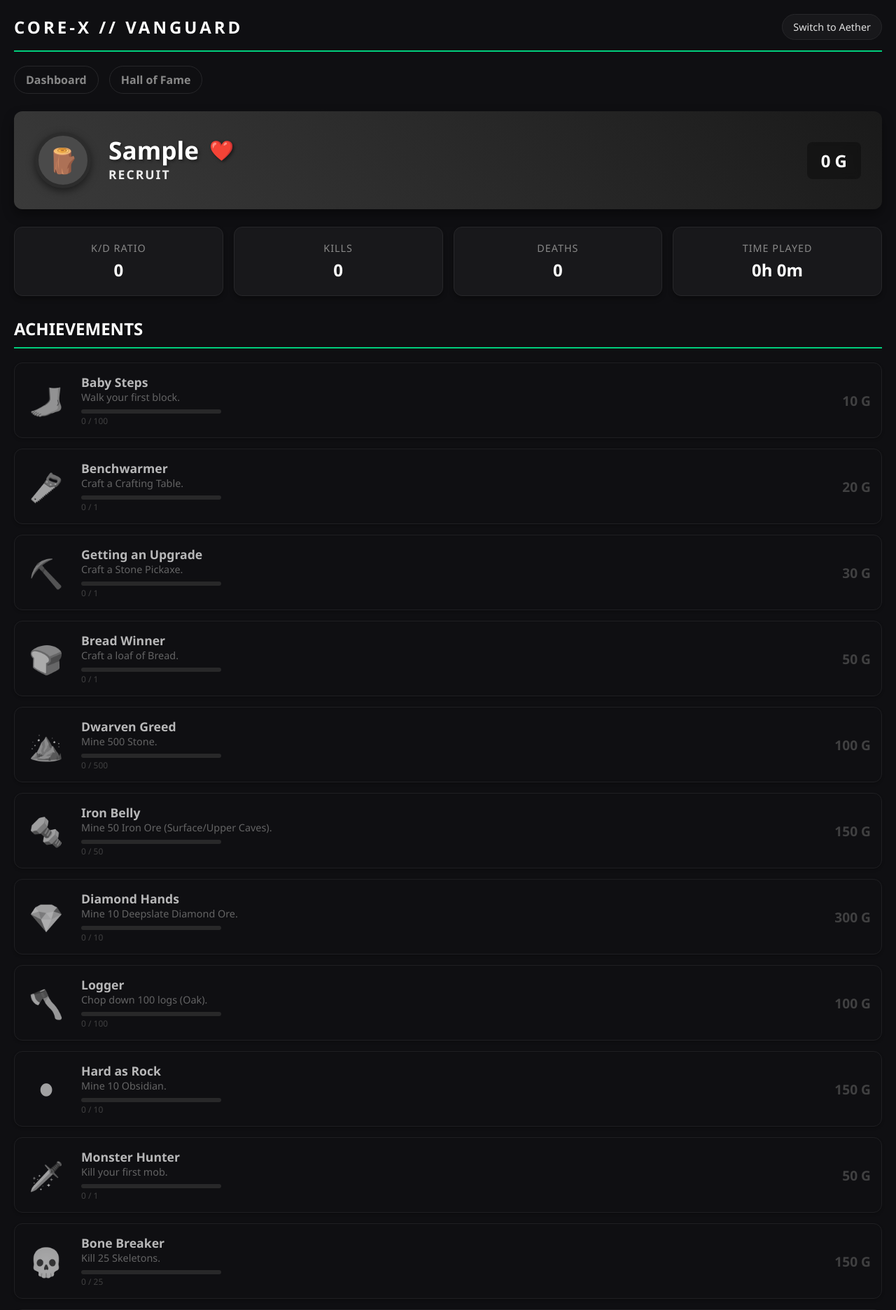
After one commit to usr-frank/core-x, a Flask app: page /player/1 in a window 1280 px wide. The commit adds this page. Shown: the top 1872 px of the page at 70% size. Run offline with Flask 3, Linux system fonts and the light colour scheme; data comes from the database, SQL or seed files in the repository; tables that the repository leaves empty hold one stand-in row (values such as "Sample post").

Commit message:
Phase 5: Player Profiles & Calling Cards
- Implemented new route `/player/<uuid>` for detailed player stats.
- Added `get_player_era` logic to determine Calling Card style based on score.
- Created `templates/profile.html` with Calling Card, Combat Record, and Achievement list.
- Updated `static/style.css` with Era-specific gradients and Diamond animation.
- Updated `templates/index.html` to link Gamertags to profiles safely.
- Documented changes in README.md.

```diff
--- a/app.py
+++ b/app.py
@@ -75,6 +75,20 @@ def get_server_era(total_score):
             "max": max_s,
             "progress": progress
         }
+
+def get_player_era(score):
+    """
+    Calculates the Individual Player Era based on their Score.
+    This determines the visual style of their Calling Card.
+    """
+    if score >= 25000:
+        return "diamond-age"
+    elif score >= 10000:
+        return "iron-age"
+    elif score >= 5000:
+        return "bronze-age"
+    else:
+        return "stone-age"
 
 def get_player_rank(score):
     # Recruit: 0-499
@@ -338,6 +352,147 @@ def leaderboard():
                            no_lifers=no_lifers,
                            runners=runners)
 
+@app.route('/player/<uuid>')
+def player_profile(uuid):
+    conn = get_db_connection()
+
+    # 1. Fetch Player Basic Info & Total Score
+    player_row = conn.execute('''
+        SELECT
+            p.gamertag,
+            p.uuid,
+            p.last_seen,
+            COALESCE(SUM(d.points), 0) as score
+        FROM players p
+        LEFT JOIN unlocks u ON p.uuid = u.player_uuid
+        LEFT JOIN definitions d ON u.achievement_id = d.id
+        WHERE p.uuid = ?
+        GROUP BY p.uuid
+    ''', (uuid,)).fetchone()
+
+    if not player_row:
+        conn.close()
+        return "Player not found", 404
+
+    # 2. Fetch Stats
+    stats_rows = conn.execute('''
+        SELECT stat_name, value
+        FROM player_stats
+        WHERE player_uuid = ?
+    ''', (uuid,)).fetchall()
+
+    stats = {row['stat_name']: row['value'] for row in stats_rows}
+
+    # 3. Process Stats
+    kills = stats.get('total_kills', 0)
+    deaths = stats.get('total_deaths', 0)
+    play_time_ticks = stats.get('play_time_ticks', 0)
+    distance_cm = stats.get('distance_walked', 0)
+
+    # K/D Ratio
+    kd_ratio = round(kills / deaths, 2) if deaths > 0 else kills
+
+    # Playtime (Ticks -> Hours, Minutes)
+    # 20 ticks = 1 sec
+    total_seconds = play_time_ticks // 20
+    hours = total_seconds // 3600
+    minutes = (total_seconds % 3600) // 60
+    playtime_str = f"{hours}h {minutes}m"
+
+    # Distance (cm -> km)
+    distance_km = round(distance_cm / 100000, 2)
+
+    # 4. Fetch Achievements (Unlocked & Locked)
+    # Get Unlocked
+    unlocks = conn.execute('''
+        SELECT d.id, d.name, d.description, d.icon, u.unlocked_at, d.threshold, d.points
+        FROM unlocks u
+        JOIN definitions d ON u.achievement_id = d.id
+        WHERE u.player_uuid = ?
+        ORDER BY u.unlocked_at DESC
+    ''', (uuid,)).fetchall()
+
+    unlocked_ids = {u['id'] for u in unlocks}
+
+    # Get Locked (Progress)
+    # We need to fetch all definitions that are NOT in unlocked_ids
+    # AND left join with player_progress
+
+    params = [uuid]
+    if unlocked_ids:
+        placeholders = ','.join(['?'] * len(unlocked_ids))
+        params.extend(list(unlocked_ids))
+        query = f'''
+            SELECT d.id, d.name, d.description, d.icon, pp.current_value, d.threshold, d.points
+            FROM definitions d
+            LEFT JOIN player_progress pp ON d.id = pp.achievement_id AND pp.player_uuid = ?
+            WHERE d.id NOT IN ({placeholders})
+        '''
+    else:
+        query = '''
+            SELECT d.id, d.name, d.description, d.icon, pp.current_value, d.threshold, d.points
+            FROM definitions d
+            LEFT JOIN player_progress pp ON d.id = pp.achievement_id AND pp.player_uuid = ?
+        '''
+
+    progress_rows = conn.execute(query, tuple(params)).fetchall()
+
+    processed_unlocks = []
+    for u in unlocks:
+        processed_unlocks.append({
+            "name": u['name'],
+            "description": u['description'],
+            "icon": u['icon'],
+            "unlocked_at": u['unlocked_at'],
+            "is_unlocked": True,
+            "progress": 100,
+            "current": u['threshold'],
+            "total": u['threshold'],
+            "points": u['points']
+        })
+
+    processed_progress = []
+    for pr in progress_rows:
+        current = pr['current_value'] if pr['current_value'] else 0
+        percent = min(100, int((current / pr['threshold']) * 100))
+        processed_progress.append({
+            "name": pr['name'],
+            "description": pr['description'],
+            "icon": pr['icon'],
+            "is_unlocked": False,
+            "progress": percent,
+            "current": current,
+            "total": pr['threshold'],
+            "points": pr['points']
+        })
+
+    all_achievements = processed_unlocks + processed_progress
+
+    # 5. Determine Rank & Era
+    score = player_row['score']
+    rank_info = get_player_rank(score)
+    era_class = get_player_era(score)
+
+    conn.close()
+
+    player_data = {
+        "uuid": player_row['uuid'],
+        "gamertag": player_row['gamertag'],
+        "score": score,
+        "rank": rank_info,
+        "era_class": era_class,
+        "stats": {
+            "kills": kills,
+            "deaths": deaths,
+            "kd": kd_ratio,
+            "playtime": playtime_str,
+            "distance_km": distance_km
+        },
+        "achievements": all_achievements
+    }
+
+    return render_template('profile.html', player=player_data)
+
 def start_scanner():
     """Starts the background scanner thread"""
     scanner_thread = threading.Thread(target=run_loop, daemon=True)
--- a/static/style.css
+++ b/static/style.css
@@ -253,11 +253,214 @@ body { background-color: var(--bg-color); color: var(--text-main); font-family:
     transition: width 0.5s ease-in-out;
 }
 
-/* Era Colors */
+/* Era Colors - GLOBAL BAR */
 .stone-age { background-color: #757575; }
 .bronze-age { background-color: #cd7f32; }
 .iron-age { background-color: #e0e0e0; }
 .diamond-age { background-color: #00ced1; box-shadow: 0 0 15px rgba(0, 206, 209, 0.4); }
+
+/* --- CALLING CARD STYLES --- */
+.calling-card {
+    border-radius: 12px;
+    padding: 30px;
+    margin-bottom: 25px;
+    color: #fff;
+    box-shadow: 0 8px 16px rgba(0,0,0,0.4);
+    position: relative;
+    overflow: hidden;
+}
+
+.calling-card.stone-age { background: linear-gradient(45deg, #3a3a3a, #1a1a1a); }
+.calling-card.bronze-age { background: linear-gradient(45deg, #cd7f32, #8b4513); }
+.calling-card.iron-age { background: linear-gradient(45deg, #bdc3c7, #2c3e50); }
+.calling-card.diamond-age {
+    background: linear-gradient(45deg, #00c6ff, #0072ff);
+    animation: diamondPulse 8s infinite alternate;
+}
+
+@keyframes diamondPulse {
+    0% { filter: brightness(1); }
+    100% { filter: brightness(1.2); }
+}
+
+.card-content {
+    display: flex;
+    align-items: center;
+    position: relative;
+    z-index: 2;
+}
+
+.card-rank-icon {
+    width: 80px;
+    height: 80px;
+    margin-right: 25px;
+    filter: drop-shadow(0 4px 6px rgba(0,0,0,0.5));
+}
+
+.card-identity {
+    flex-grow: 1;
+}
+
+.card-gamertag {
+    font-size: 2.2em;
+    font-weight: 800;
+    margin: 0;
+    line-height: 1;
+    text-shadow: 2px 2px 4px rgba(0,0,0,0.5);
+    display: flex;
+    align-items: center;
+}
+
+.card-title {
+    font-size: 1.1em;
+    font-weight: 600;
+    opacity: 0.9;
+    margin-top: 5px;
+    text-transform: uppercase;
+    letter-spacing: 2px;
+}
+
+.card-score {
+    font-size: 1.5em;
+    font-weight: 800;
+    background: rgba(0,0,0,0.3);
+    padding: 10px 20px;
+    border-radius: 8px;
+    backdrop-filter: blur(5px);
+}
+
+.card-ironman {
+    font-size: 0.8em;
+    margin-left: 15px;
+}
+
+/* --- COMBAT RECORD GRID --- */
+.combat-record {
+    display: grid;
+    grid-template-columns: repeat(auto-fit, minmax(150px, 1fr));
+    gap: 15px;
+    margin-bottom: 30px;
+}
+
+.stat-box {
+    background: var(--card-bg);
+    border: 1px solid var(--border-color);
+    padding: 20px;
+    border-radius: 12px;
+    text-align: center;
+    box-shadow: 0 4px 6px var(--shadow-color);
+}
+
+.stat-label {
+    color: var(--text-secondary);
+    font-size: 0.9em;
+    text-transform: uppercase;
+    letter-spacing: 1px;
+    margin-bottom: 5px;
+}
+
+.stat-value {
+    color: var(--text-header);
+    font-size: 1.5em;
+    font-weight: 800;
+}
+
+/* --- PROFILE ACHIEVEMENTS --- */
+.section-title {
+    color: var(--text-header);
+    border-bottom: 2px solid var(--accent-color);
+    padding-bottom: 10px;
+    margin-bottom: 20px;
+    text-transform: uppercase;
+}
+
+.achievement-grid {
+    display: grid;
+    grid-template-columns: 1fr;
+    gap: 15px;
+}
+
+.medal {
+    background: var(--card-bg);
+    border: 1px solid var(--border-color);
+    border-radius: 12px;
+    padding: 15px;
+    display: flex;
+    align-items: center;
+    box-shadow: 0 2px 4px var(--shadow-color);
+}
+
+.medal.unlocked {
+    border-left: 5px solid var(--accent-color);
+}
+.medal.locked {
+    opacity: 0.7;
+    background: var(--bg-color);
+}
+
+.medal-icon {
+    font-size: 2.5em;
+    width: 60px;
+    text-align: center;
+    margin-right: 20px;
+}
+.medal.locked .medal-icon {
+    filter: grayscale(100%);
+}
+
+.medal-info {
+    flex-grow: 1;
+}
+
+.medal-name {
+    font-weight: bold;
+    color: var(--text-header);
+    font-size: 1.1em;
+}
+
+.medal-desc {
+    color: var(--text-secondary);
+    font-size: 0.9em;
+}
+
+.medal-date {
+    color: var(--accent-color);
+    font-size: 0.8em;
+    margin-top: 5px;
+}
+
+.medal-points {
+    font-weight: bold;
+    color: var(--text-tertiary); /* Default for locked */
+    font-size: 1.2em;
+    margin-left: 15px;
+}
+.medal.unlocked .medal-points {
+    color: var(--accent-color);
+}
+
+.medal-progress-container {
+    width: 100%;
+    background-color: var(--progress-track);
+    border-radius: 4px;
+    height: 6px;
+    margin-top: 8px;
+    overflow: hidden;
+    max-width: 200px;
+}
+
+.medal-progress-bar {
+    height: 100%;
+    background-color: var(--text-secondary);
+    transition: width 0.5s ease-in-out;
+}
+
+.medal-progress-text {
+    font-size: 0.75em;
+    color: var(--text-tertiary);
+    margin-top: 2px;
+}
+
 
 /* Leaderboard Grid */
 .leaderboard-grid {
@@ -419,4 +622,19 @@ body { background-color: var(--bg-color); color: var(--text-main); font-family:
     .chevron {
         margin-left: 5px;
     }
+
+    /* Profile Mobile */
+    .card-content {
+        flex-direction: column;
+        text-align: center;
+    }
+    .card-rank-icon {
+        margin-right: 0;
+        margin-bottom: 15px;
+    }
+    .card-score {
+        margin-top: 15px;
+        width: 100%;
+        text-align: center;
+    }
 }
--- /dev/null
+++ b/templates/profile.html
@@ -0,0 +1,80 @@
+{% extends "base.html" %}
+
+{% block title %}Profile: {{ player.gamertag }}{% endblock %}
+
+{% block content %}
+<!-- Calling Card Header -->
+<div class="calling-card {{ player.era_class }}">
+    <div class="card-content">
+        <img src="{{ url_for('static', filename=player.rank.image_path.replace('static/', '')) }}" class="card-rank-icon" alt="{{ player.rank.current_title }}">
+
+        <div class="card-identity">
+            <h1 class="card-gamertag">
+                {{ player.gamertag }}
+                <!-- Ironman Status -->
+                {% if player.stats.deaths == 0 %}
+                    <span class="card-ironman" title="Ironman: 0 Deaths">❤️</span>
+                {% else %}
+                    <span class="card-ironman" title="Fallen: {{ player.stats.deaths }} Deaths">💀</span>
+                {% endif %}
+            </h1>
+            <div class="card-title">{{ player.rank.current_title }}</div>
+        </div>
+
+        <div class="card-score">{{ player.score }} G</div>
+    </div>
+</div>
+
+<!-- Combat Record Grid -->
+<div class="combat-record">
+    <div class="stat-box">
+        <div class="stat-label">K/D Ratio</div>
+        <div class="stat-value">{{ player.stats.kd }}</div>
+    </div>
+    <div class="stat-box">
+        <div class="stat-label">Kills</div>
+        <div class="stat-value">{{ player.stats.kills }}</div>
+    </div>
+    <div class="stat-box">
+        <div class="stat-label">Deaths</div>
+        <div class="stat-value">{{ player.stats.deaths }}</div>
+    </div>
+    <div class="stat-box">
+        <div class="stat-label">Time Played</div>
+        <div class="stat-value">{{ player.stats.playtime }}</div>
+    </div>
+</div>
+
+<!-- Achievements Section -->
+<h2 class="section-title">Achievements</h2>
+
+<div class="achievement-grid">
+    {% for ach in player.achievements %}
+        {% if ach.is_unlocked %}
+            <div class="medal unlocked">
+                <div class="medal-icon">{{ ach.icon }}</div>
+                <div class="medal-info">
+                    <div class="medal-name">{{ ach.name }}</div>
+                    <div class="medal-desc">{{ ach.description }}</div>
+                    <div class="medal-date">{{ ach.unlocked_at }}</div>
+                </div>
+                <div class="medal-points">{{ ach.points }} G</div>
+            </div>
+        {% else %}
+            <div class="medal locked">
+                <div class="medal-icon">{{ ach.icon }}</div>
+                <div class="medal-info">
+                    <div class="medal-name">{{ ach.name }}</div>
+                    <div class="medal-desc">{{ ach.description }}</div>
+                    <!-- Progress Bar for Locked -->
+                    <div class="medal-progress-container">
+                        <div class="medal-progress-bar" style="width: {{ ach.progress }}%;"></div>
+                    </div>
+                    <div class="medal-progress-text">{{ ach.current }} / {{ ach.total }}</div>
+                </div>
+                <div class="medal-points">{{ ach.points }} G</div>
+            </div>
+        {% endif %}
+    {% endfor %}
+</div>
+{% endblock %}
```
Also changed, not shown: templates/index.html (+6 -1 lines), README.md.
